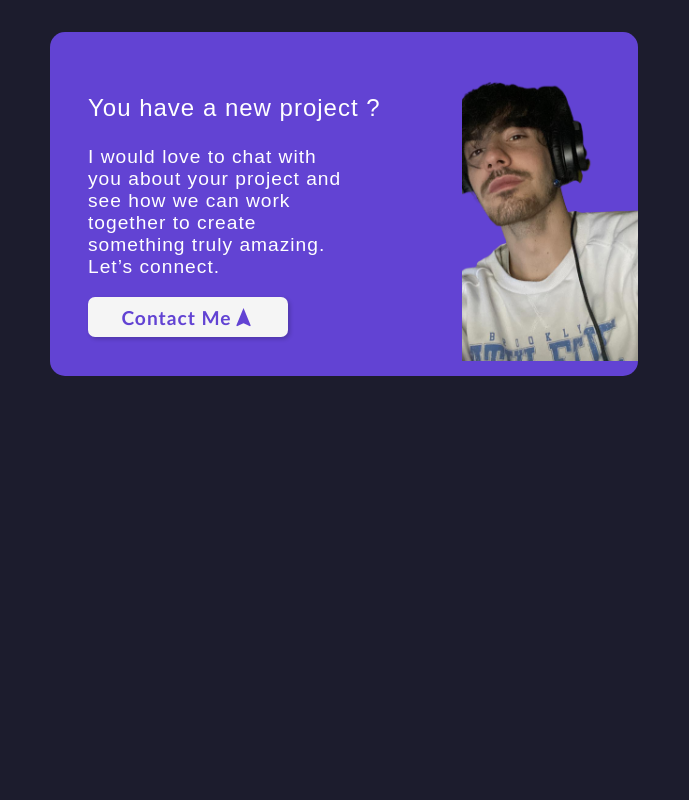
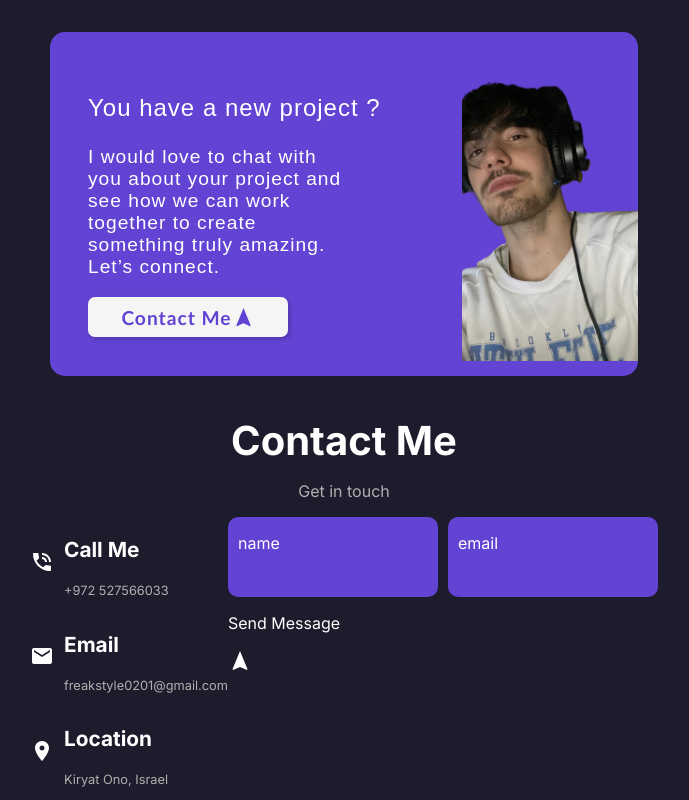
Before and after one commit to MadRabbit001/portoflio, a Next.js app: page / in a window 1280 px wide. Shown: the part 2978-3778 px from the top of the page, without its empty margins (296-985 px from the left). Before the commit the page ends 3354 px from the top, so only its background shows below. Built offline with nearby package versions, Linux system fonts and the light colour scheme.

Commit message:
static next website

```diff
--- a/src/app/MAIN_COMPONENTS/ContactMe.css
+++ b/src/app/MAIN_COMPONENTS/ContactMe.css
@@ -67,6 +67,66 @@
     object-fit: cover;
 }
 
+.contact-section .actual-contact .contact-title{
+    font-size:2.5rem;
+    font-weight:bolder;
+    margin-bottom:0;
+}
+
+.contact-section .actual-contact{
+    display: flex;
+    flex-direction: column;
+    align-items: center;
+}
+
+.contact-section .actual-contact .get-in-touch{
+    color: #b0afaf;
+}
+
+.contact-section .actual-contact .contact-tools{
+    display: flex;
+}
+
+.contact-section .actual-contact .contact-tools .contact-info{
+    display: flex;
+    flex-direction: column;
+}
+
+.contact-section .actual-contact .contact-tools .contact-info .contact-info-option{
+    display: flex;
+    align-items: center;
+    gap: 10px;
+}
+
+.contact-section .actual-contact .contact-tools .contact-info .contact-info-option div .contact-info-option-title{
+    font-weight: bold;
+    font-size: 1.3rem;
+}
+
+.contact-section .actual-contact .contact-tools .contact-info .contact-info-option div .contact-info-option-value{
+    font-size: 0.8rem;
+    color: #b0afaf;
+}
+
+.contact-section .actual-contact .send-message{
+    display: flex;
+    flex-direction: column;
+}
+
+.contact-section .actual-contact .send-message .personal-info{
+    display: flex;
+    gap: 10px;
+}
+
+.contact-section .actual-contact .send-message .personal-info .box{
+    width: 200px;
+    height: 80px;
+    border-radius: 10px;
+    background-color: #6243d3;
+    /*padding-top: 2px;*/
+    padding-left: 10px;
+}
+
 @media (max-width: 700px) {
     .contact-section .coop{
         width: 80%;
--- a/src/app/MAIN_COMPONENTS/ContactMe.tsx
+++ b/src/app/MAIN_COMPONENTS/ContactMe.tsx
@@ -1,5 +1,9 @@
+'use client'
 import './ContactMe.css';
 import NavigationIcon from "@mui/icons-material/Navigation";
+import PhoneInTalkIcon from '@mui/icons-material/PhoneInTalk';
+import EmailIcon from '@mui/icons-material/Email';
+import LocationOnIcon from '@mui/icons-material/LocationOn';
 
 export default function ContactMe() {
     return(
@@ -18,7 +22,45 @@ export default function ContactMe() {
                 </div>
             </div>
             <div className={'actual-contact'}>
-
+                <p className={'contact-title'}>Contact Me</p>
+                <p className={'skip get-in-touch'}>Get in touch</p>
+                <div className={'contact-tools'}>
+                    <div className={'contact-info'}>
+                        <div className={'contact-info-option'}>
+                            <p className={'contact-info-option-icon'}><PhoneInTalkIcon/></p>
+                            <div>
+                                <p className={'contact-info-option-title'}>Call Me</p>
+                                <p className={'skip contact-info-option-value'}>+972 527566033</p>
+                            </div>
+                        </div>
+                        <div className={'contact-info-option'}>
+                            <p className={'contact-info-option-icon'}><EmailIcon/></p>
+                            <div>
+                                <p className={'contact-info-option-title'}>Email</p>
+                                <p className={'skip contact-info-option-value'}>freakstyle0201@gmail.com</p>
+                            </div>
+                        </div>
+                        <div className={'contact-info-option'}>
+                            <p className={'contact-info-option-icon'}><LocationOnIcon/></p>
+                            <div>
+                                <p className={'contact-info-option-title'}>Location</p>
+                                <p className={'skip contact-info-option-value'}>Kiryat Ono, Israel</p>
+                            </div>
+                        </div>
+                    </div>
+                    <div className={'send-message'}>
+                        <div className={'personal-info'}>
+                            <div className={'box'}><p>name</p></div>
+                            <div className={'box'}><p>email</p></div>
+                        </div>
+                        <div className={'box'}></div>
+                        <div className={'box'}></div>
+                        <div className={'send-button'}>
+                            <p>Send Message</p>
+                            <NavigationIcon/>
+                        </div>
+                    </div>
+                </div>
             </div>
         </div>
     )
--- a/src/app/MAIN_COMPONENTS/NavBar.tsx
+++ b/src/app/MAIN_COMPONENTS/NavBar.tsx
@@ -24,7 +24,8 @@ export default function NavBar() {
         const allP = document.querySelectorAll('p');
         for (let i = 0; i < allP.length; i++) {
             const element = allP[i] as HTMLElement;
-            if (element.className !== 'skip'){
+            console.log(element.className.slice(0,4));
+            if (element.className.slice(0,4) !== 'skip'){
                 element.style.color = color;
             }
         }
```
